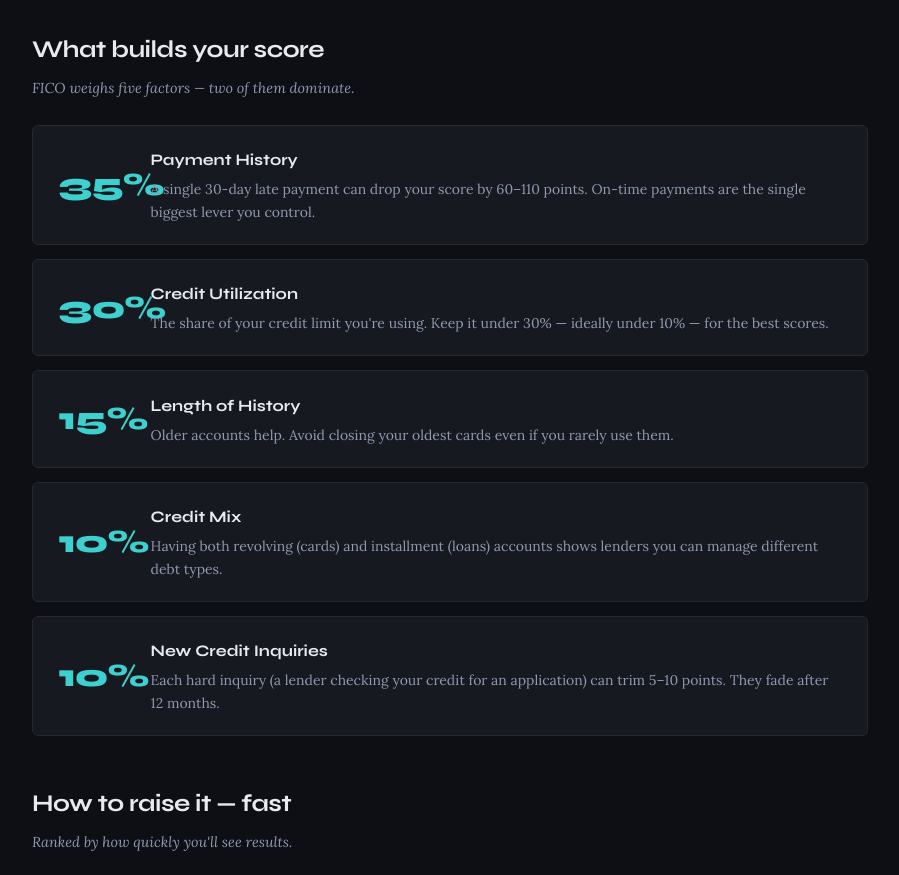
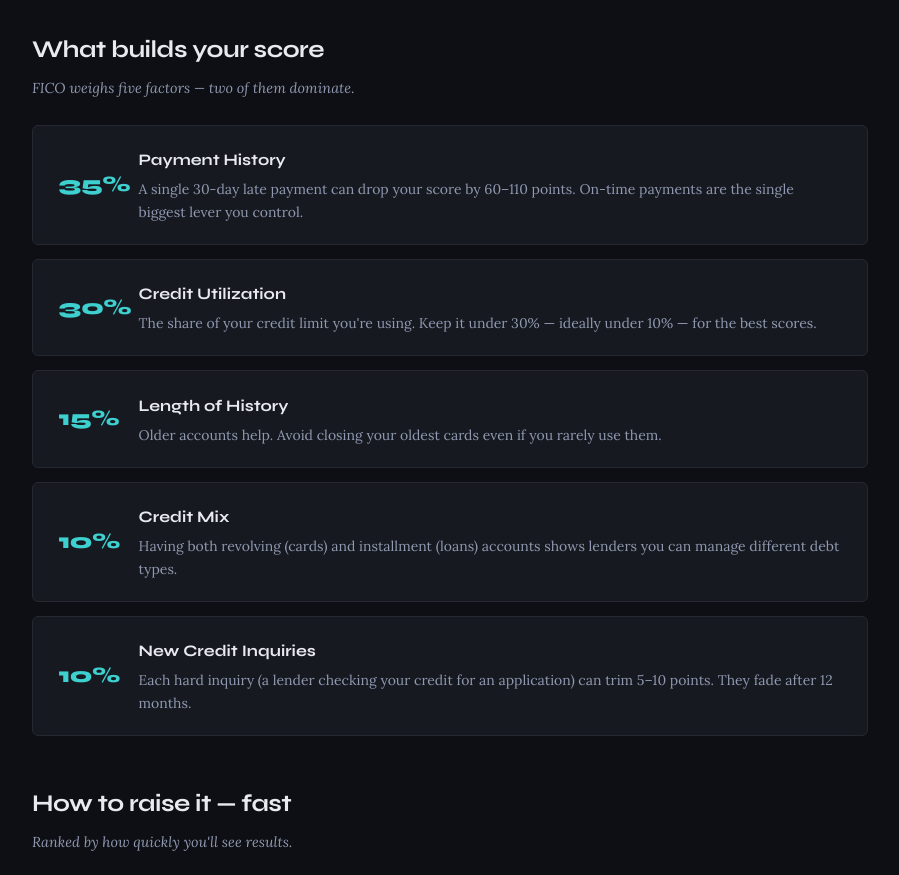
Before and after one commit to tiger16/creditscorecalc, a plain HTML site: page index.html in a window 1280 px wide. Shown: the part 2060-2935 px from the top of the page, without its empty margins (190-1089 px from the left). Drawn offline with Linux system fonts and the light colour scheme.

Commit message:
Add files via upload

```diff
--- a/index.html
+++ b/index.html
@@ -222,8 +222,8 @@
     /* ── FACTORS ── */
     .factors-wrap { max-width: 900px; margin: 0 auto 1rem; padding: 0 2rem; }
     .factors-grid { display: grid; grid-template-columns: 1fr; gap: 0.85rem; margin-bottom: 3rem; }
-    .factor-row { background: var(--surface); border: 1px solid var(--border); border-radius: 6px; padding: 1.3rem 1.6rem; display: grid; grid-template-columns: 72px 1fr; gap: 1.25rem; align-items: center; transition: background 0.3s, border-color 0.3s; }
-    .factor-pct { font-family: var(--display); font-weight: 800; font-size: 2rem; line-height: 1; letter-spacing: -0.03em; color: var(--c-excl); text-align: center; }
+    .factor-row { background: var(--surface); border: 1px solid var(--border); border-radius: 6px; padding: 1.3rem 1.6rem; display: grid; grid-template-columns: 56px 1fr; gap: 1.5rem; align-items: center; transition: background 0.3s, border-color 0.3s; }
+    .factor-pct { font-family: var(--display); font-weight: 800; font-size: 1.35rem; line-height: 1; letter-spacing: -0.02em; color: var(--c-excl); text-align: center; }
     .factor-body h4 { font-family: var(--display); font-weight: 700; font-size: 1rem; color: var(--text); margin-bottom: 0.3rem; }
     .factor-body p { font-size: 0.875rem; color: var(--subtext); line-height: 1.6; }
 
```
